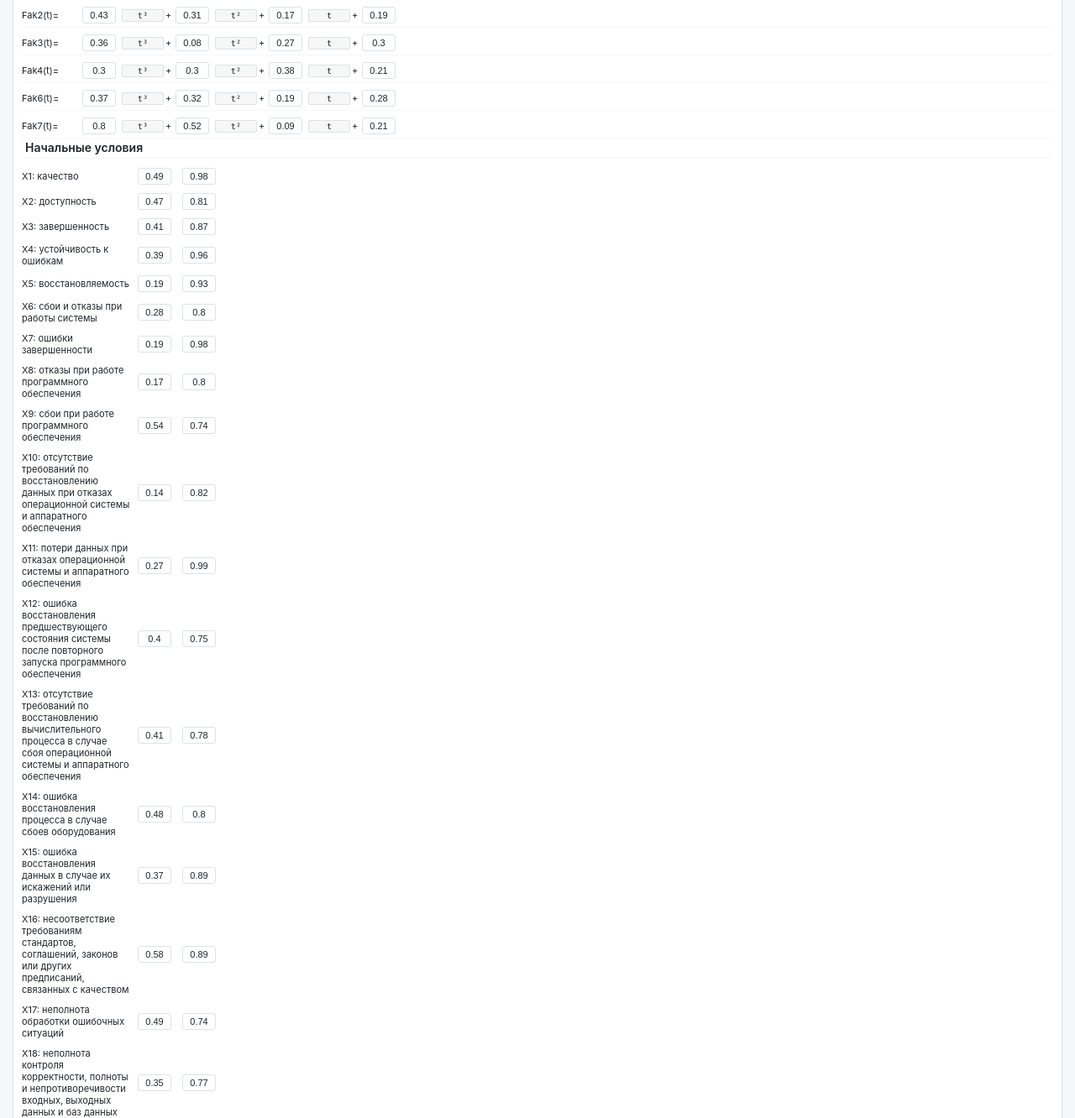
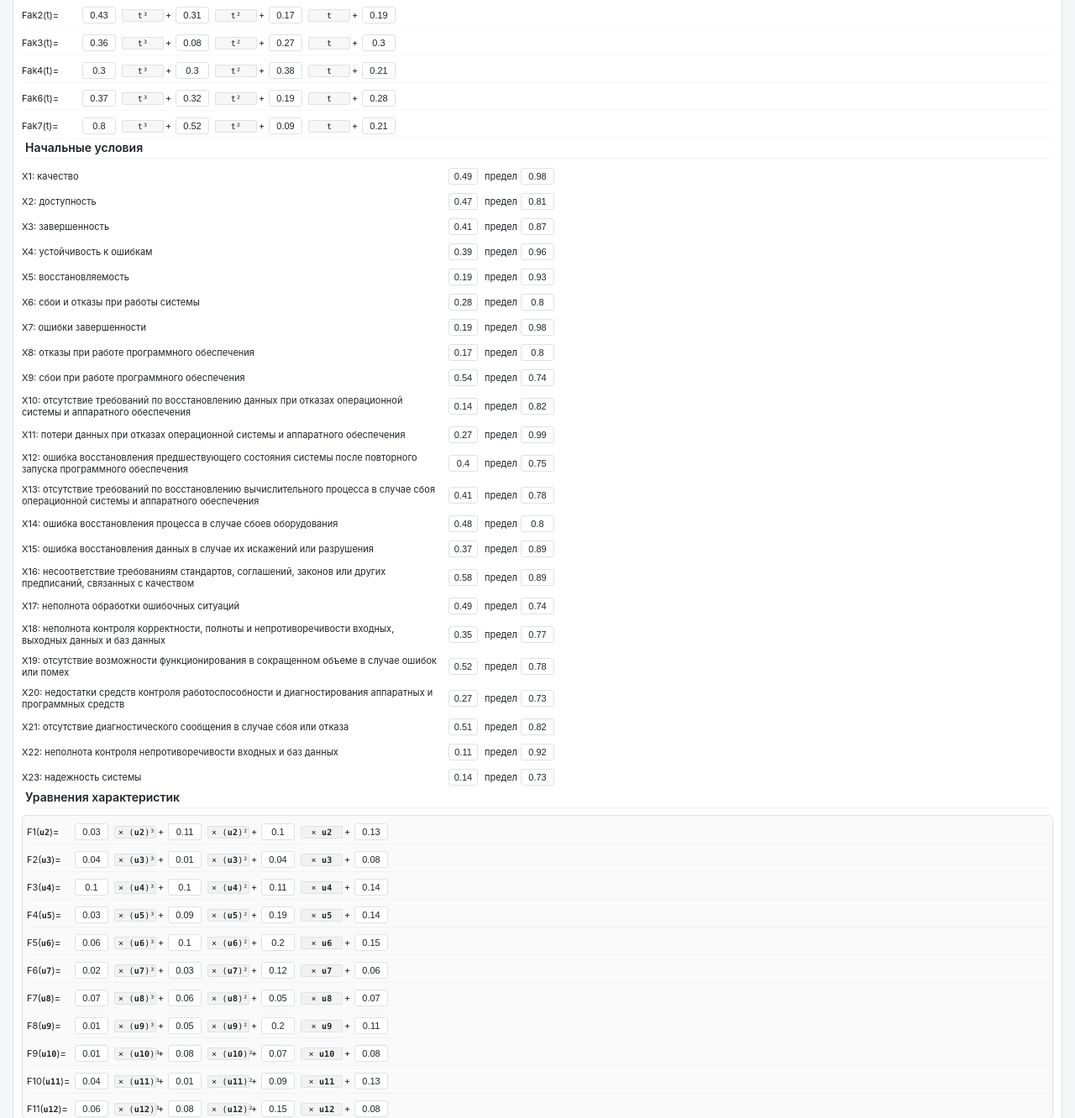
Before and after one commit to liritan/1laba_iso, a Flask app: page / in a window 1280 px wide. Shown: the part 232-1564 px from the top of the page at 84% size. Run offline with Flask 3, Linux system fonts and the light colour scheme.

Commit message:
изменение дизайна

```diff
--- a/templates/index.html
+++ b/templates/index.html
@@ -165,7 +165,7 @@
     }
     .u-grid {
   display: grid;
-      grid-template-columns: 130px 45px 45px;
+  grid-template-columns: 500px 35px 35px 45px; /* Увеличил промежуток с 10px до 15px */
   gap: 8px;
   align-items: center;
   font-size: 11px;
@@ -310,6 +310,7 @@
                             <div class="u-grid">
   <div class="ulabel">{{ u_labels[i-1] if u_labels else ('X' ~ i) }}</div>
   <input name="u{{ i }}" value="{{ (values.u[i-1] if values else defaults.u[i-1]) }}" maxlength="4" placeholder="Нач." />
+  <div class="nowrap">предел</div>
   <input name="u_restrictions{{ i }}" value="{{ (values.u_restrictions[i-1] if values else defaults.u_restrictions[i-1]) }}" maxlength="4" placeholder="Предел" />
 </div>
                           {% endfor %}
```
Lines whose indentation alone changed are shown as unchanged.
